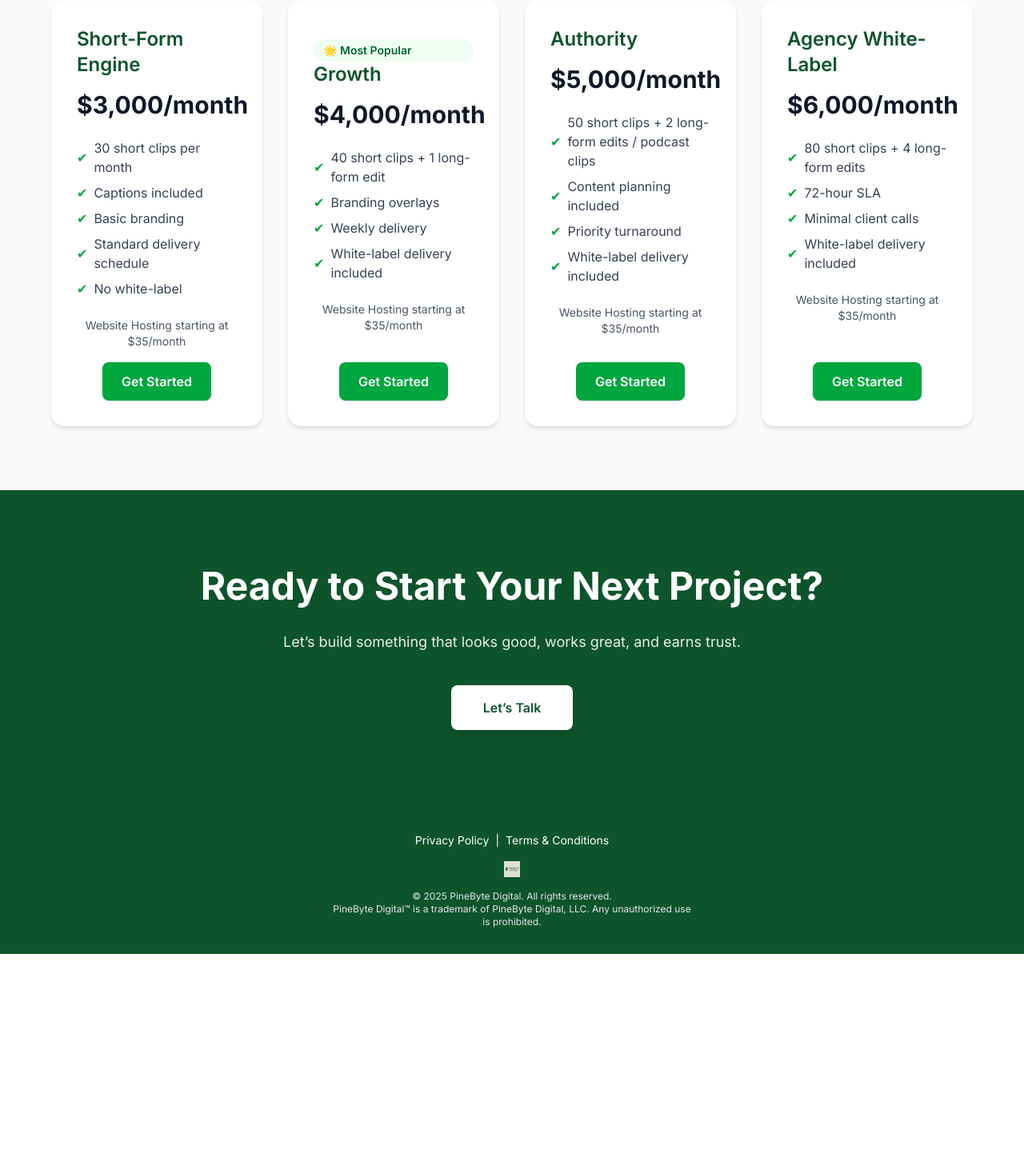
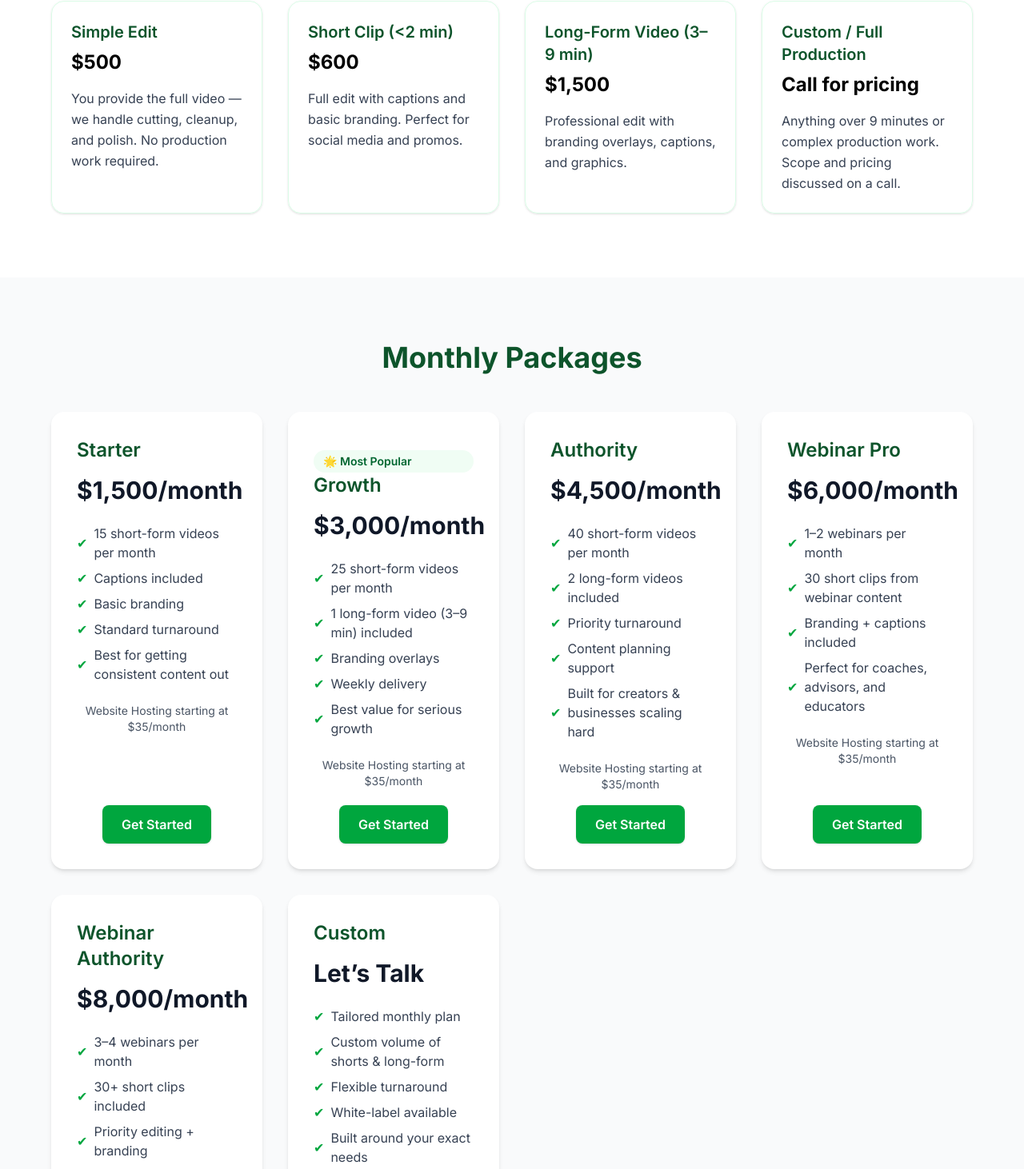
Before and after one commit to RhettRoseman/pinebytes, a Next.js app in the folder pinebyte/: page /services in a window 1280 px wide. Shown: the part 1777-3239 px from the top of the page at 80% size. Before the commit the page ends 2970 px from the top, so only its background shows below. Built offline with nearby package versions, Linux system fonts and the light colour scheme.

Commit message:
changed branding for video editing for most pages packages changed

```diff
--- a/pinebyte/app/components/about.tsx
+++ b/pinebyte/app/components/about.tsx
@@ -19,62 +19,65 @@ export default function AboutComp() {
   <div className="absolute inset-0 "></div>
 
   {/* Content */}
-  <div className="relative z-10 max-w-3xl px-6 bg-white rounded-2xl text-green-900">
+
+   <div className="relative z-10 max-w-3xl px-6 bg-white rounded-2xl m-5 text-green-900">
   <h1 className="text-5xl lg:text-6xl md:text-5xl sm:text-3xl font-bold mb-6 leading-tight">
-      About Me
+    About Us
   </h1>
 
-     <p className="text-lg md:text-xl opacity-90">
-         As Director of Technology at a financial firm, I learned how to build reliable, results-driven solutions—this experience ensures your business gets professional digital tools that actually work and grow your client base.
+  <p className="text-lg md:text-xl opacity-90 ">
+    With years of experience as Director of Technology at a financial firm, our founder built reliable, results-driven digital solutions. We leverage that expertise to produce professional video content that actually works — helping your business engage audiences, build credibility, and grow.
   </p>
+</div>
 
 
-  </div>
+
+
 </section>
 {/* Experience & Philosophy */}
-<section className="py-20 px-8 max-w-5xl mx-auto space-y-12"
+{/* Experience & Approach */}
+<section className="py-20 px-8 max-w-5xl mx-auto space-y-12">
+  <h2 className="text-4xl font-bold text-green-900 mb-8 text-center">
+    Our Experience & Approach
+  </h2>
 
->
- {/* bg-green-900 opacity-85 */}
-  <h2 className="text-4xl font-bold text-green-900 mb-8 text-center">
-    Experience & Approach
-  </h2>
   <div className="flex justify-center items-center">
     <Image
       src="/headshot.jpeg"
-    alt="Your headshot"
+      alt="Team Headshot"
       width={200}
       height={200}
       className="rounded-full"
     />
   </div>
-  {/* Core Experience Card */}
+
+  {/* Core Service Philosophy */}
   <div className="max-w-3xl mx-auto p-8 bg-white rounded-2xl shadow-lg space-y-6 text-center text-gray-700">
     <p>
-      Over the past 6 years, I’ve helped small businesses and independent financial advisors establish a strong online presence.
-      From responsive websites to engaging video content, every project I take on is designed with your goals in mind.
+      We help businesses create video content that performs. From short social clips to long-form videos, we make sure every project engages your audience and represents your brand professionally.
     </p>
     <p>
-      I focus on understanding your business inside and out. That way, every digital solution isn’t just beautiful—it actually performs and drives results.
+      Our approach is all about understanding your goals and audience. That way, every edit, graphic, and production decision maximizes results and keeps your brand consistent.
     </p>
     <p>
-      Your success is my priority. I don’t just deliver a product; I partner with you to make sure it works for your business long-term.
+      We don’t just deliver videos — we provide solutions that save time, increase engagement, and grow your business.
     </p>
   </div>
 
-  {/* Financial Advisor Background Card */}
+  {/* Why Work With Us */}
   <div className="max-w-3xl mx-auto p-8 rounded-2xl shadow-lg space-y-6 text-center text-gray-700">
-    <p className="text-lg font-semibold text-green-900">
-      As a second-generation financial advisor and the grandson of a blue-collar business owner, I understand the unique challenges independent advisors and small business owners face.
+    <p>
+      Whether you need short-form content for social media, long-form videos for YouTube or podcasts, or full webinar production, we provide flexible, professional solutions tailored to your needs.
     </p>
     <p>
-      From acquiring clients to navigating policy sales, the daily hurdles can be daunting. I’ve experienced them firsthand, and I know what works.
+      Every video we produce is designed to reflect your brand, communicate your message clearly, and keep your audience engaged.
     </p>
     <p>
-      Partner with me to streamline your process, grow your practice, and make your work more rewarding—without sacrificing the quality and integrity your clients expect.
+      Partnering with us means less stress, faster delivery, and video content that truly works for your business.
     </p>
   </div>
 </section>
+
 
 
       {/* CTA */}
@@ -83,7 +86,7 @@ export default function AboutComp() {
           Let’s Build Something That Works
         </h2>
         <p className="max-w-xl mx-auto mb-6 opacity-90">
-          Whether you need a new website, video content, or a complete digital strategy, I’m here to help your business succeed.
+         We turn raw footage into powerful video content that builds trust, grows your audience, and drives results.
         </p>
         <Link
           href="/contact"
--- a/pinebyte/app/components/home.tsx
+++ b/pinebyte/app/components/home.tsx
@@ -81,12 +81,12 @@ export default function HomeComp(){
     backgroundRepeat: "no-repeat",
   }}>
    <div className="bg-white bg-opacity-90 p-6 rounded-lg max-w-3xl">
-  <h1 className="text-3xl lg:text-6xl md:text-3xl sm:text-2xl font-bold mb-6 text-green-900">
-    Video Content That Engages, Converts & Grows Your Brand
-  </h1>
-  <p className="text-lg md:text-l text-gray-700">
-    At <span className="text-green-700">PineByteDigital</span>, we produce high-quality short-form clips, long-form edits, and podcast content that help independent financial advisors and small business owners capture attention, build credibility, and grow their audience — all while saving time and keeping your brand consistent.
-  </p>
+ <h1 className="text-3xl lg:text-6xl md:text-3xl sm:text-2xl font-bold mb-6 text-green-900">
+  Video Content That Engages, Converts & Grows Your Brand
+</h1>
+<p className="text-lg md:text-l text-gray-700">
+  At <span className="text-green-700">PineByteDigital</span>, we produce high-quality short-form clips, long-form edits, and podcast content that help businesses capture attention, build credibility, and grow their audience — all while saving time and keeping your brand consistent.
+</p>
 </div>
 
         {/* <div className="relative w-full overflow-hidden">
--- /dev/null
+++ b/pinebyte/app/components/packageoneoff.tsx
@@ -0,0 +1,59 @@
+const oneOffPackages = [
+  {
+    name: "Simple Edit",
+    price: "$500",
+    description:
+      "You provide the full video — we handle cutting, cleanup, and polish. No production work required.",
+  },
+  {
+    name: "Short Clip (<2 min)",
+    price: "$600",
+    description:
+      "Full edit with captions and basic branding. Perfect for social media and promos.",
+  },
+  {
+    name: "Long-Form Video (3–9 min)",
+    price: "$1,500",
+    description:
+      "Professional edit with branding overlays, captions, and graphics.",
+  },
+  {
+    name: "Custom / Full Production",
+    price: "Call for pricing",
+    description:
+      "Anything over 9 minutes or complex production work. Scope and pricing discussed on a call.",
+  },
+];
+
+export default function OneOffPackage() {
+  return (
+    <section className="bg-white py-20 px-6">
+      <div className="max-w-6xl mx-auto">
+        <h1 className="text-4xl font-bold text-green-900 text-center mb-12">
+          One-Off Editing Packages
+        </h1>
+
+        <div className="grid grid-cols-1 md:grid-cols-2 lg:grid-cols-4 gap-8">
+          {oneOffPackages.map((pkg) => (
+            <div
+              key={pkg.name}
+              className="border border-green-100 rounded-2xl p-6 shadow-sm hover:shadow-md transition"
+            >
+              <h2 className="text-xl font-semibold text-green-900 mb-2">
+                {pkg.name}
+              </h2>
+
+              <div className="text-2xl font-bold text-black mb-4">
+                {pkg.price}
+              </div>
+
+              <p className="text-gray-700 leading-relaxed">
+                {pkg.description}
+              </p>
+            </div>
+          ))}
+        </div>
+      </div>
+    </section>
+  );
+}
--- a/pinebyte/app/components/packages.tsx
+++ b/pinebyte/app/components/packages.tsx
@@ -3,72 +3,83 @@ import Link from "next/link";
 export default function PackagesComp() {
 const packages = [
   {
-    name: "Short-Form Engine",
-    price: "$3,000/month",
+    name: "Starter",
+    price: "$1,500/month",
     features: [
-      "30 short clips per month",
+      "15 short-form videos per month",
       "Captions included",
       "Basic branding",
-      "Standard delivery schedule",
-      "No white-label",
+      "Standard turnaround",
+      "Best for getting consistent content out",
     ],
-    additional: {
-      shortFormUnder2Min: "$600 per extra short-form video",
-    },
     highlight: false,
   },
   {
     name: "Growth",
-    price: "$4,000/month",
+    price: "$3,000/month",
     features: [
-      "40 short clips + 1 long-form edit",
+      "25 short-form videos per month",
+      "1 long-form video (3–9 min) included",
       "Branding overlays",
       "Weekly delivery",
-      "White-label delivery included",
+      "Best value for serious growth",
     ],
-    additional: {
-      shortFormUnder2Min: "$600 per extra short-form video",
-      longFormOver3MinPlusShort: "$1,500 per extra long-form video + 1 short-form",
-    },
     highlight: true,
   },
   {
     name: "Authority",
-    price: "$5,000/month",
+    price: "$4,500/month",
     features: [
-      "50 short clips + 2 long-form edits / podcast clips",
-      "Content planning included",
+      "40 short-form videos per month",
+      "2 long-form videos included",
       "Priority turnaround",
-      "White-label delivery included",
+      "Content planning support",
+      "Built for creators & businesses scaling hard",
     ],
-    additional: {
-      shortFormUnder2Min: "$600 per extra short-form video",
-      longFormOver3MinPlusShort: "$1,500 per extra long-form video + 1 short-form",
-    },
     highlight: false,
   },
   {
-    name: "Agency White-Label",
+    name: "Webinar Pro",
     price: "$6,000/month",
     features: [
-      "80 short clips + 4 long-form edits",
-      "72-hour SLA",
-      "Minimal client calls",
-      "White-label delivery included",
+      "1–2 webinars per month",
+      "30 short clips from webinar content",
+      "Branding + captions included",
+      "Perfect for coaches, advisors, and educators",
     ],
-    additional: {
-      shortFormUnder2Min: "$600 per extra short-form video",
-      longFormOver3MinPlusShort: "$1,500 per extra long-form video + 1 short-form",
-    },
+    highlight: false,
+  },
+  {
+    name: "Webinar Authority",
+    price: "$8,000/month",
+    features: [
+      "3–4 webinars per month",
+      "30+ short clips included",
+      "Priority editing + branding",
+      "Built for teams producing heavy content",
+    ],
+    highlight: false,
+  },
+  {
+    name: "Custom",
+    price: "Let’s Talk",
+    features: [
+      "Tailored monthly plan",
+      "Custom volume of shorts & long-form",
+      "Flexible turnaround",
+      "White-label available",
+      "Built around your exact needs",
+    ],
     highlight: false,
   },
 ];
 
 
+
   return (
     <section className="py-20 px-8 bg-gray-50 text-gray-900">
       <h2 className="text-4xl font-bold text-center text-green-900 mb-12">
-        Our Packages
+        Monthly Packages
       </h2>
 
       <div className="max-w-6xl mx-auto grid grid-cols-1 md:grid-cols-2 lg:grid-cols-4 gap-8">
--- a/pinebyte/app/components/services.tsx
+++ b/pinebyte/app/components/services.tsx
@@ -1,5 +1,6 @@
 import Link from 'next/link';
 import PackagesComp from './packages';
+import OneOffPackage from './packageoneoff';
 export default function ServiceComp() {
  const services = [
   {
@@ -77,6 +78,9 @@ export default function ServiceComp() {
       </section>
     {/* packages */}
        {/* packages */}
+       <section id="oneoffpackage">
+  <OneOffPackage/>
+</section>
 <section id="packages">
   <PackagesComp />
 </section>
```
Lines whose indentation alone changed are shown as unchanged.
